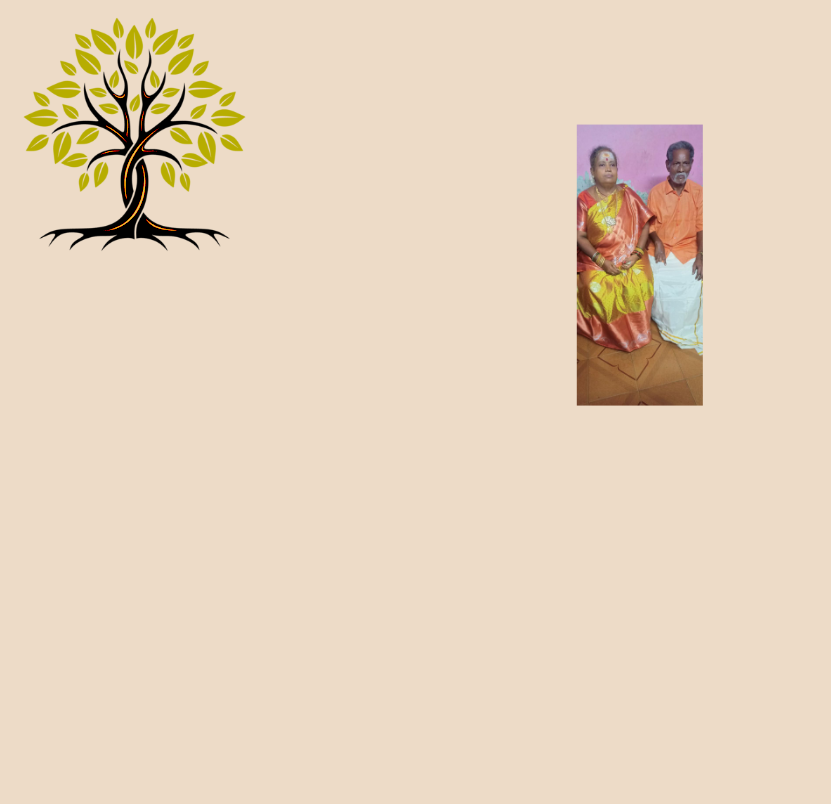
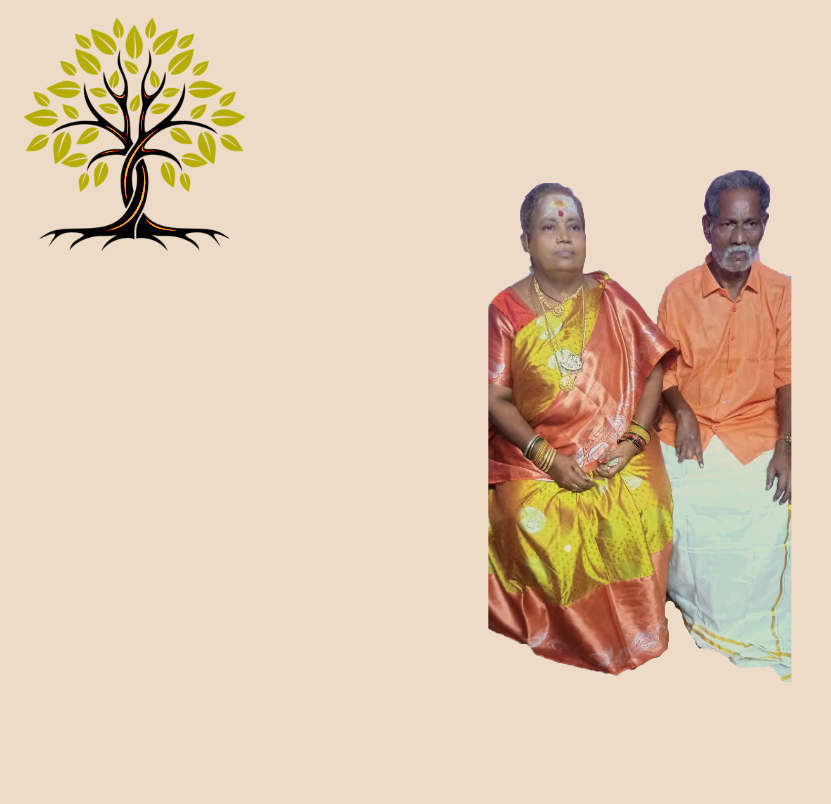
Before and after one commit to DEVILJUDGE/MJ-TREE, a website: page index.html in a window 1280 px wide. Shown: the whole page, without its empty margins (0-831 px from the left). Drawn offline with Linux system fonts and the light colour scheme.

Commit message:
added the edited picture

```diff
--- a/index.html
+++ b/index.html
@@ -13,7 +13,7 @@
       </div>
       <section>
         <div class="wrapper">
-          <img src="./img/MJ.jpg" alt="Image" class="image" />
+          <img src="./img/MJ-edit-copy.jpg" alt="Image" class="image" />
         </div>
       </section>
     </main>
--- a/sass/main.scss
+++ b/sass/main.scss
@@ -28,12 +28,12 @@ body {
   // display: inline-block;
 }
 .image {
-  width: 10%;
-  // mix-blend-mode: color-burn;
-  position: absolute;
-  top: 50%;
-  left: 50%;
-  transform: translate(-50%, -50%);
+     width: 24%;
+    position: absolute;
+    top: 50%;
+    left: 50%;
+    transform: translate(-50%, -20%);
+    mix-blend-mode: darken;
 }
 
 // .letter {
```
Also changed, not shown: css/style.css, img/MJ-edit-copy.jpg (added), 1 other file.
